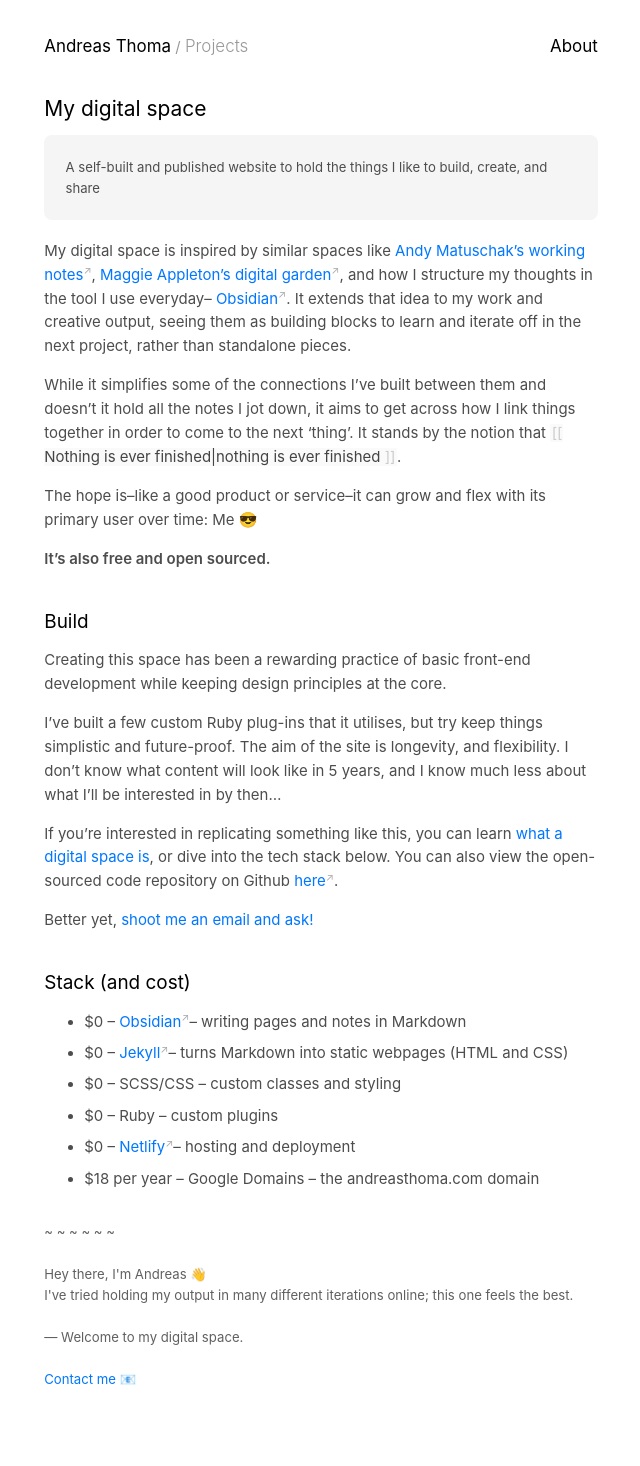
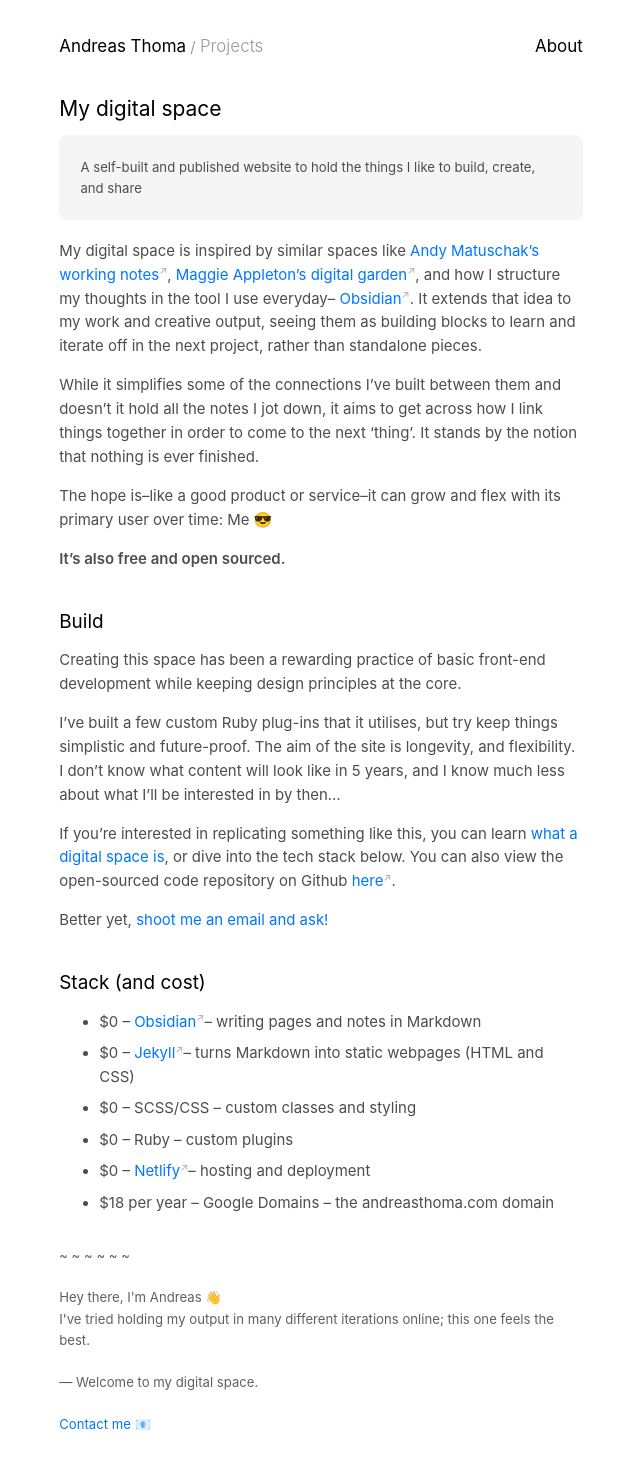
Before and after one commit to andreeeeaaaaas/my-digital-space, a Jekyll site: the page built from _pages/projects/my digital space.md, in a window 1280 px wide. Shown: the whole page, without its empty margins (319-959 px from the left). Built offline with Jekyll 4.4.1, drawn with Linux system fonts in a browser that asks for light colours; before the commit the page ends 1421 px from its top, so only the background shows below that.

Commit message:
Changes to index page

```diff
--- a/_pages/projects/my digital space.md
+++ b/_pages/projects/my digital space.md
@@ -8,7 +8,7 @@ date: Now
 
 My digital space is inspired by similar spaces like [Andy Matuschak's working notes](https://notes.andymatuschak.org/About_these_notes), [Maggie Appleton's digital garden](https://maggieappleton.com/garden-history), and how I structure my thoughts in the tool I use everyday– [Obsidian](https://obsidian.md/). It extends that idea to my work and creative output, seeing them as building blocks to learn and iterate off in the next project, rather than standalone pieces.
 
-While it simplifies some of the connections I've built between them and doesn't it hold all the notes I jot down, it aims to get across how I link things together in order to come to the next 'thing'. It stands by the notion that [[Nothing is ever finished|nothing is ever finished]].
+While it simplifies some of the connections I've built between them and doesn't it hold all the notes I jot down, it aims to get across how I link things together in order to come to the next 'thing'. It stands by the notion that nothing is ever finished.
 
 The hope is–like a good product or service–it can grow and flex with its primary user over time: Me 😎
 
--- a/_sass/_style.scss
+++ b/_sass/_style.scss
@@ -17,7 +17,7 @@ $font-size-base: calc(14px + 0.075vw);
 
 /* Main */
 :root {
-  --wrap-normal: 37rem;
+  --wrap-normal: 35rem;
   --wrap-wide: 60rem; /* or however wide you want the images to be */
 }
 
@@ -464,7 +464,7 @@ flex h2 {
 }
 
 .label {
-  min-width: 6rem;
+  min-width: 7rem;
 }
 
 .flex-grow {
```
Also changed, not shown: 3 other files.
